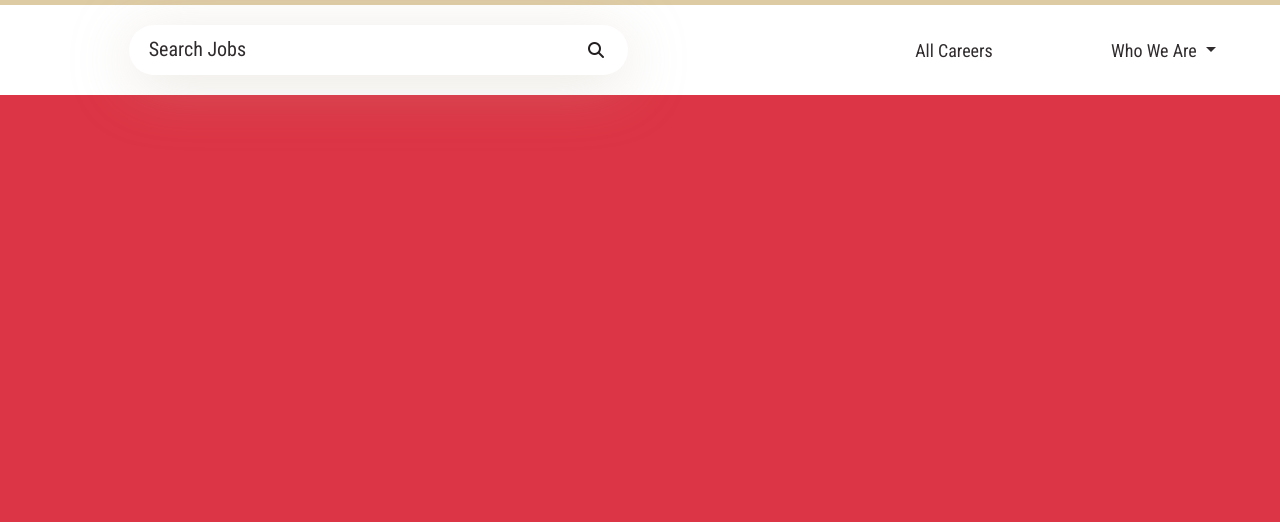
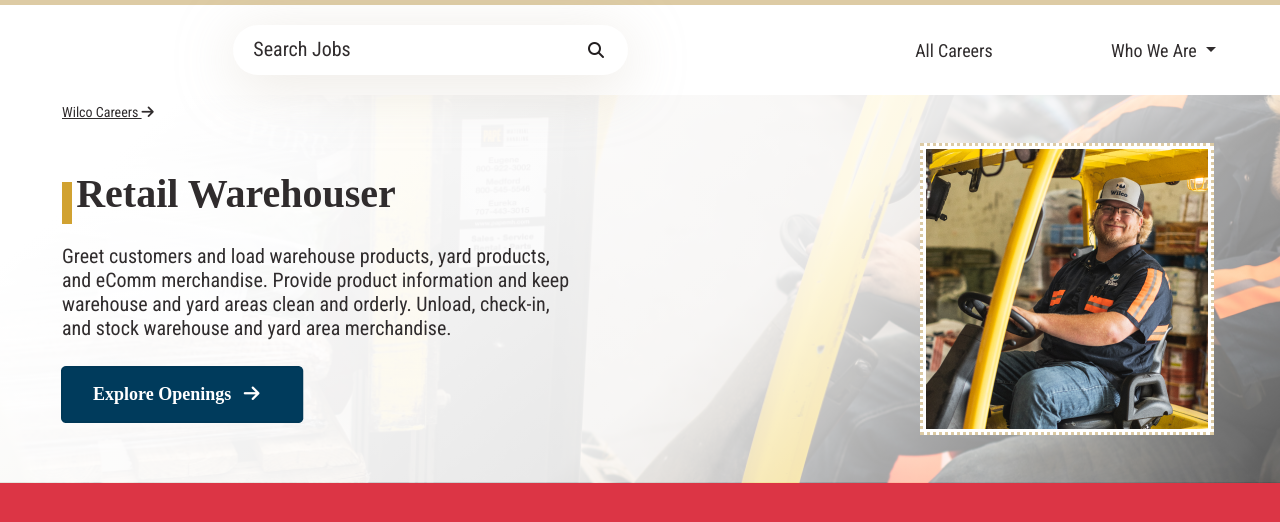
Before and after one commit to HarisAslam1/SCRATCH-CODE-PROJECT, a plain HTML site: page index.html in a window 1280 px wide. Drawn offline with nearby package versions, Linux system fonts and the light colour scheme; a web font is replaced by a local one.

Commit message:
hero section donr

```diff
--- a/css/style.css
+++ b/css/style.css
@@ -88,6 +88,101 @@
 
 
 /* <!-- ========== NAVBAR-SECTION-CSS-END ========== --> */
+/* <!-- ========== HERO-SECTION-CSS-START ========== --> */
+.hero-bg-img {
+    background: linear-gradient(317deg, rgba(255, 255, 255, 0.30) 0%, rgba(255, 255, 255, 0.90) 43.4%, #FFF 89.29%) , url(../img/Wilco\ Employee\ Candids_Corvallis-46.png);
+    background-position: center;
+    background-repeat: no-repeat;
+    background-size: cover;
+
+}
+
+.hero-text-position {
+    margin-left: 50px;
+}
+.hero-wilco{
+    margin-top: 9px !important;
+}
+.hero-wilco a,
+.hero-wilco:hover {
+    color: #302C2D !important;
+    font-family: Roboto Condensed;
+    font-size: 14px;
+    font-style: normal;
+    font-weight: 400;
+    line-height: normal;
+    text-decoration-line: underline;
+    -moz-text-decoration-line: underline;
+
+
+}
+
+.hero-line-adust{
+    margin-top: 50px;
+}
+.hero-line-adust span{
+    color: #302C2D;
+font-family: Bitter;
+font-size: 40px;
+font-style: normal;
+font-weight: 700;
+line-height: normal;
+margin-top: 50px;
+}
+.hero-paragraph p{
+    color: #302C2D;
+font-family: Roboto Condensed;
+font-size: 20px;
+font-style: normal;
+font-weight: 400;
+line-height: normal;
+margin-top: 20px;
+}
+.hero-button{
+     background-image: url(../img/Rectangle\ 198.png);
+    background-position: 2%;
+    background-repeat: no-repeat;
+    margin-top: 10px !important;
+    margin-bottom: 60px;
+
+}
+.hero-button p{
+
+margin: 18px 0px 18px 31px;
+color: #ffffff;
+font-family: Bitter;
+font-size: 18px;
+font-style: normal;
+font-weight: 700;
+line-height: normal;
+
+}
+.hero-employee-img img{
+    border:dotted 3px #DDCBA4 ;
+    background-color: #ffffff;
+    padding: 3px;
+    width: 100%;
+}
+/* <!-- ========== HERO-SECTION-CSS-END ========== --> */
+
+
+
+
+
+
+
+
+
+
+
+
+
+
+
+
+
+
+
 /* <!-- ========== MEDIA-QUERY-768-START ========== --> */
 @media only screen and (max-width: 768px) {
 
@@ -103,6 +198,7 @@
     .navbar-light .toggler-img {
         background-image: url(../img/menu\ icon.png) !important;
     }
+
 }
 
 /*
@@ -116,6 +212,34 @@
     .dropdown-media-position {
         margin: 20px 0px;
     }
+      .hero-bg-img{
+        background: none;
+        background-color: #ffffff;
+
+    }
+    .hero-bg-img-query{   background: linear-gradient(317deg, rgba(255, 255, 255, 0.30) 0%, rgba(255, 255, 255, 0.90) 43.4%, #FFF 89.29%) , url(../img/Wilco\ Employee\ Candids_Corvallis-46.png);
+    background-position: center;
+    background-repeat: no-repeat;
+    background-size: cover;}
+    .hero-employee-img{
+        margin-top: 22px;
+        margin-bottom: 31px;
+    }
+    .hero-text-position{
+        margin-left: 20px;
+
+    }
 }
 
 /* <!-- ========== MEDIA-QUERY-425-END ========== --> */
+/* <!-- ========== MEDIA-QUERY-375-START ========== --> */
+@media only screen and (max-width: 375px) {
+
+    .hero-line-adust span:last-child{
+        margin-left: 15px;
+    }
+    .hero-text-position{
+        margin-left: 10px;
+    }
+}
+/* <!-- ========== MEDIA-QUERY-375-END ========== --> */
--- a/index.html
+++ b/index.html
@@ -36,8 +36,8 @@
                     <div class="container-fluid">
 
                         <div class="row">
-                            <div class="col-md-1"></div>
-                            <div class="col-md-5">
+                            <div class="col-md-2"></div>
+                            <div class="col-md-4">
                                 <div class="h-search-form text-center">
                                     <form action="#" class="position-relative">
                                         <input type="search" name="search" placeholder="Search Jobs">
@@ -79,6 +79,61 @@
         </nav>
     </section>
     <!-- ========== NAVBAR-SECTION-END ========== -->
+    <!-- ========== HERO-SECTION-START ========== -->
+    <section class="hero">
+        <div class="container-fluid hero-bg-img">
+
+
+            <div class="row">
+
+                <div class="col-lg-8 col-md-8 col-sm-12 hero-bg-img-query">
+                    <div class="hero-text-position">
+                    <div class="row">
+                        <div class="col-md-12 hero-wilco d-flex">
+
+                            <a href="#">Wilco Careers <i class="fa-solid fa-arrow-right"></i></a>
+                        </div>
+                    </div>
+                    <div class="row">
+                        <div class="col-md-12">
+                            <div class="hero-line-adust">
+
+                                    <img src="img/Line 364.png" alt="">
+                                    <span>Retail </span>
+                                    <span> Warehouser</span>
+
+
+
+                            </div>
+                        </div>
+                    </div>
+                    <div class="row">
+                        <div class="col-lg-8 col-md-11 col-12 hero-paragraph">
+                            <p>Greet customers and load warehouse products, yard products, and eComm merchandise.
+                                Provide product information and keep warehouse and yard areas clean and orderly. Unload,
+                                check-in, and stock warehouse and yard area merchandise.</p>
+                        </div>
+                        <div class="col-lg-8 col-md-1 col-12"></div>
+                    </div>
+                    <div class="row">
+                        <div class="col-md-12 hero-button">
+                                <p>Explore Openings <i class="fa-solid fa-arrow-right ms-2"></i></p>
+                        </div>
+                    </div>
+                </div>
+                </div>
+                <div class=" col-lg-4 col-md-4 col-sm-12 d-flex justify-content-center align-items-center">
+                    <div class="row">
+                        <div class="col-md-12 ">
+                            <div class="hero-employee-img"><img src="img/Wilco Employee Candids_Springfield-96.png" alt=""></div>
+                        </div>
+                    </div>
+                </div>
+            </div>
+
+        </div>
+    </section>
+    <!-- ========== HERO-SECTION-END ========== -->
     <!-- ========== BOOTSTRAP-JS-CDN ========== -->
     <script src="https://cdn.jsdelivr.net/npm/bootstrap@5.0.2/dist/js/bootstrap.bundle.min.js"
         integrity="sha384-MrcW6ZMFYlzcLA8Nl+NtUVF0sA7MsXsP1UyJoMp4YLEuNSfAP+JcXn/tWtIaxVXM"
```
Also changed, not shown: img/Line 364.png (added), img/Rectangle 198.png (added), img/Wilco Employee Candids_Corvallis-46.png (added), img/Wilco Employee Candids_Springfield-96.png (added).
